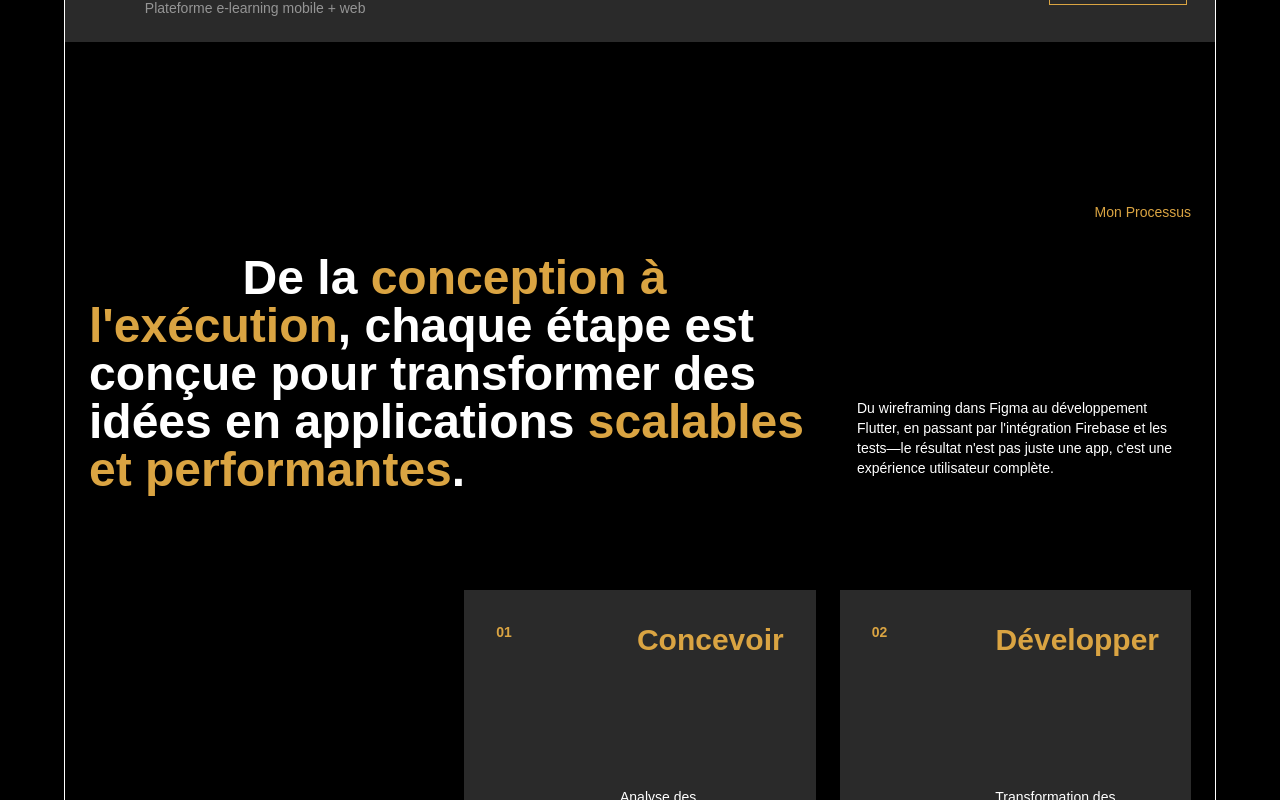
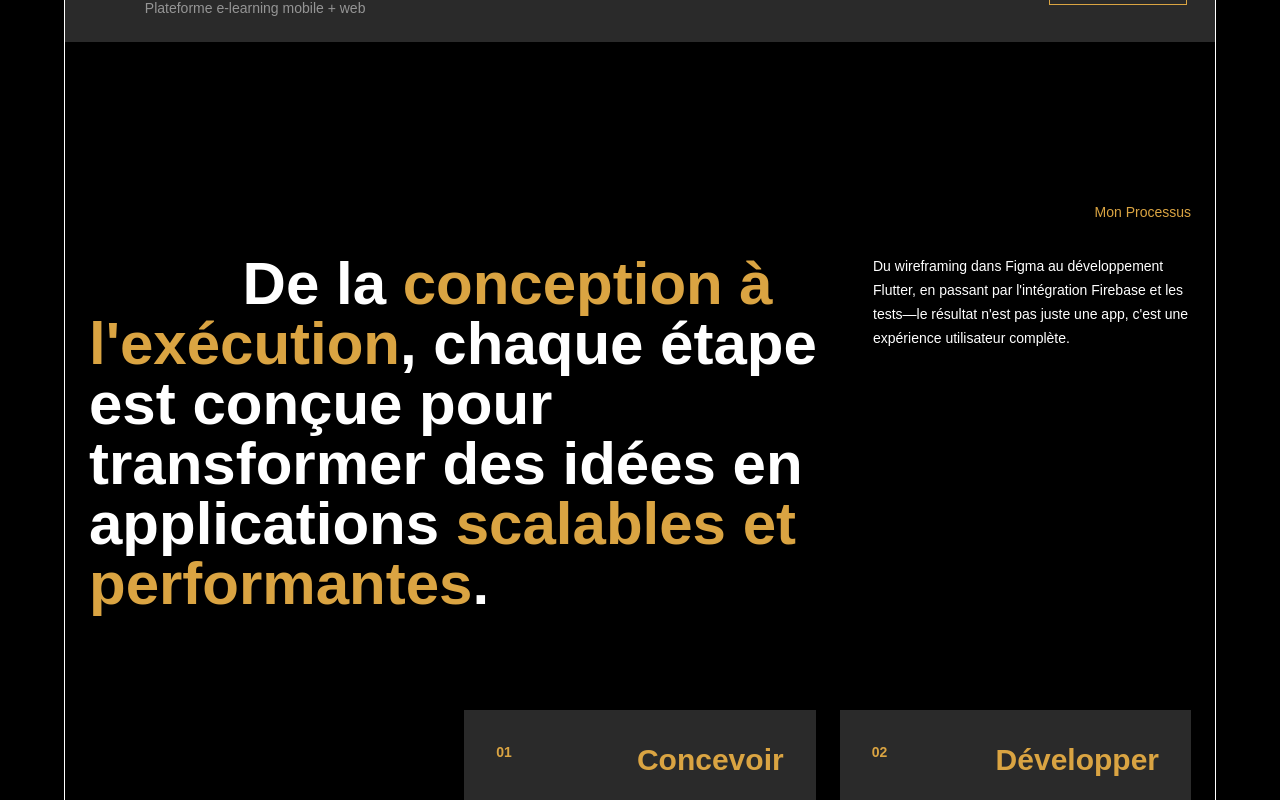
Before and after one commit to EmD-228/my-portfolio, a Vue app: page / in a window 1280 px wide. Shown: the part 2800-3600 px from the top of the page. Built offline with nearby package versions, Linux system fonts and the light colour scheme; some icons are missing.

Commit message:
ui: refactor ProcessSection and ProjectItem
- Update ProcessSection component styling
- Improve ProjectItem component design

```diff
--- a/src/components/ProcessSection.vue
+++ b/src/components/ProcessSection.vue
@@ -1,23 +1,26 @@
 <template>
-  <section class="bg-primary-darker py-20 px-6">
+  <section class="py-20 px-6">
     <div class="container mx-auto space-y-8">
       <!-- Header -->
       <p class="text-primary-gold text-sm mb-4 text-end">{{ t(process.subtitle) }}</p>
-      <div class="flex justify-between items-end gap-">
+      <div class="flex flex-col lg:flex-row justify-between lg:items-end gap-4 items-stretch">
         <h2
-          class="flex-2 text-start text-white text-4xl md:text-5xl font-bold max-w-3xl mx-auto leading-tight indent-[20%]"
+          class="flex-2 text-start text-white text-2l sm:text-4xl lg:text-6xl  font-bold max-w-3xl mx-auto  indent-[20%]"
           v-html="tHtml(process.title)"></h2>
+        <div class="max-w-sm self-start">
+
           <span class="text flex-1 text-white text-sm mb-4 text-start">{{ t(process.footer) }}</span>
+        </div>
 
       </div>
       <!-- Process Cards Grid -->
-     <div >
-      <div class="grid md:grid-cols-3 gap-6 py-16">
-        <div></div>
-        <ProcessCard v-for="step in process.steps" :key="step.number" :step-number="step.number" :title="t(step.title)"
-          :description="t(step.description)" />
+      <div>
+        <div class="grid sm:grid-cols-2 lg:grid-cols-3 gap-6 py-16">
+          <div class="hidden sm:block"></div>
+          <ProcessCard v-for="step in process.steps" :key="step.number" :step-number="step.number"
+            :title="t(step.title)" :description="t(step.description)" />
+        </div>
       </div>
-     </div>
     </div>
   </section>
 </template>
--- a/src/components/ProjectItem.vue
+++ b/src/components/ProjectItem.vue
@@ -1,9 +1,9 @@
 <template>
-  <div class="group border-t border-white/50 py-6 px-7 transition-all cursor-pointer"
+  <div class="group border-t border-white/50 py-6 px-4 sm:px-7 transition-all cursor-pointer"
     :class="isHovered  ? 'bg-primary-gold' : 'bg-primary-gray'" @mouseenter="handleHover"
     @mouseleave="handleLeave">
-    <div class="flex items-center justify-between gap-4">
-      <div class="flex items-start gap-4 flex-1">
+    <div class="flex-none sm:flex items-center justify-between gap-4">
+      <div class="flex flex-col sm:flex-row items-start gap-2 sm:gap-4 ">
         <span class="text-sm font-bold transition-colors"
           :class="isHovered   ? 'text-primary-dark' : 'text-primary-gold'">0-0{{ index
           }}</span>
@@ -16,7 +16,7 @@
         </div>
       </div>
 
-      <a href="#" class="border px-4 py-1 flex items-center gap-2 text-sm"
+      <a href="#" class="hidden  border px-4 py-1 sm:flex items-center gap-2 text-sm"
        :class="isHovered   ? 'border-primary-dark' : 'border-primary-gold'">
         <span class="hidden md:inline"
           :class="isHovered   ? 'text-primary-dark' : 'text-primary-gold'">Case
```
